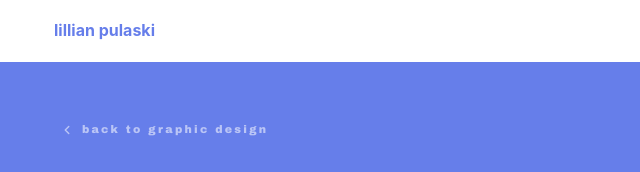
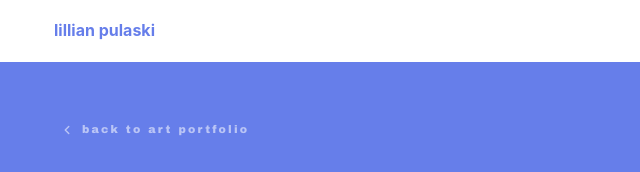
Before and after one commit to lillian-pulaski/portfolio, a plain HTML site: page projects/helvetica.html in a window 1280 px wide. Shown: the top 172 px of the page, 0-640 px from the left. Drawn offline with Linux system fonts and the light colour scheme.

Commit message:
fixed back link

```diff
--- a/projects/helvetica.html
+++ b/projects/helvetica.html
@@ -180,9 +180,9 @@
     <!-- Blue banner -->
     <div class="project-banner">
         <div class="project-banner-inner">
-            <a href="../gd.html" class="back-link">
+            <a href="../index.html" class="back-link">
                 <svg viewBox="0 0 24 24"><polyline points="15 18 9 12 15 6"/></svg>
-                back to graphic design
+                back to art portfolio
             </a>
 
             <h1 class="project-title">helvetica typeface booklet</h1>
```
